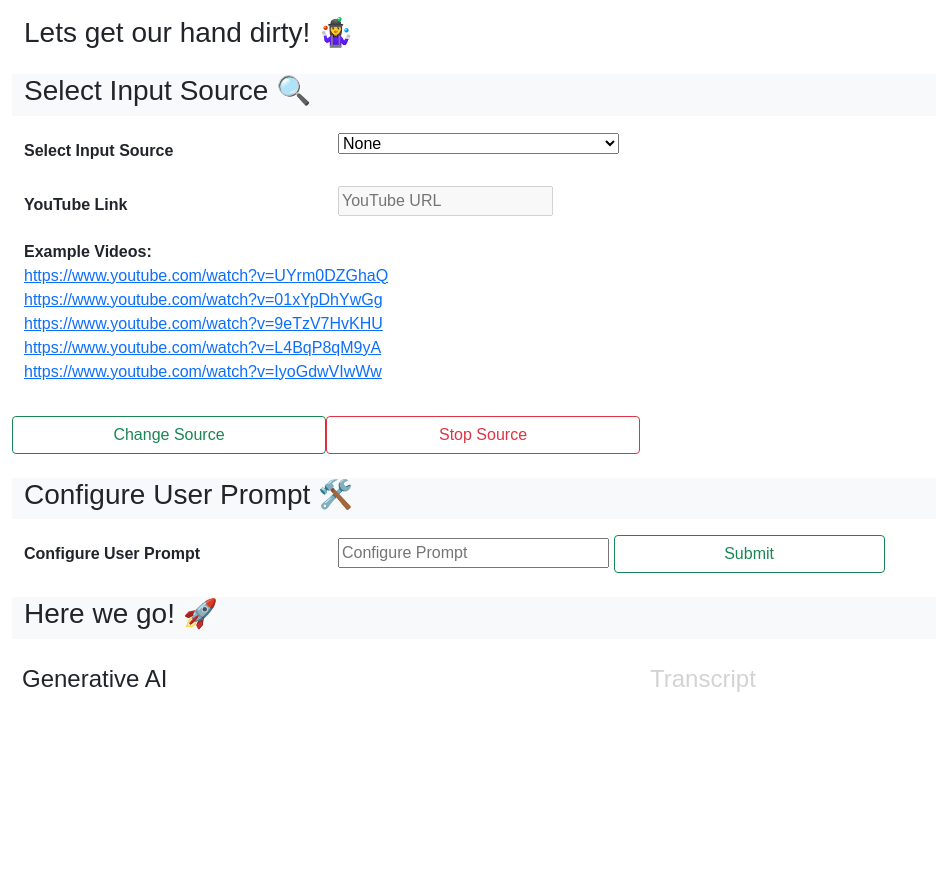
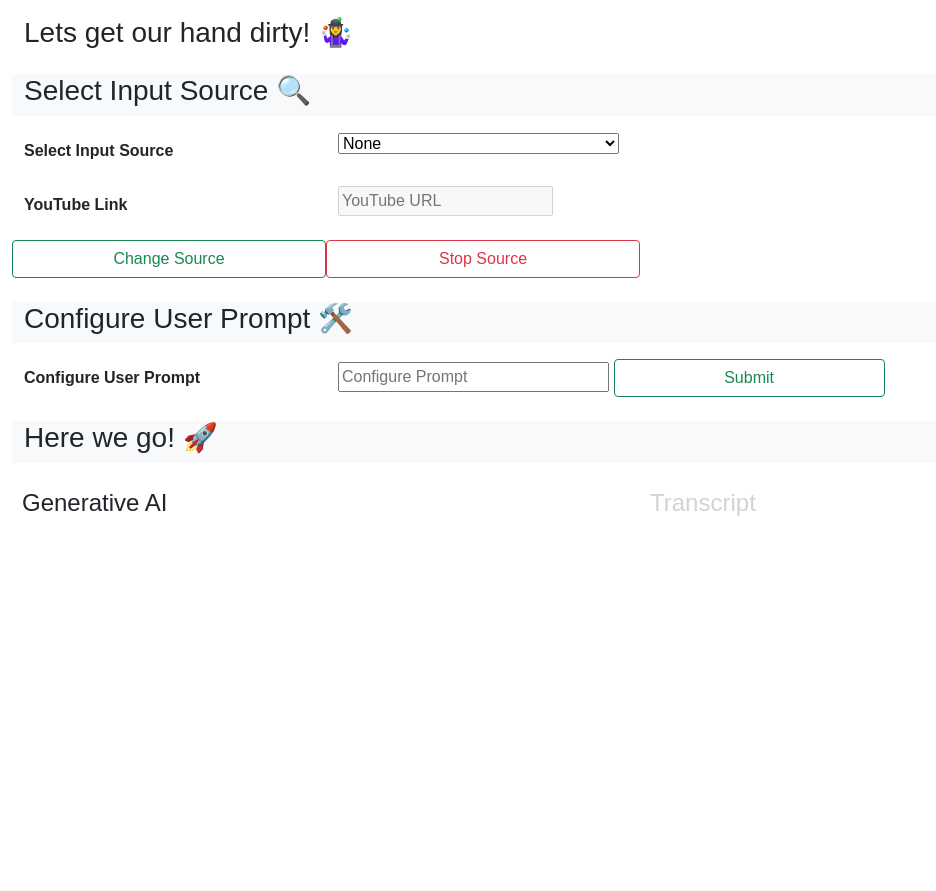
Before and after one commit to natehouk/flow-ai-hackathon-2023, a Django app: page / in a window 1280 px wide. Shown: the part 599-1490 px from the top of the page, without its empty margins (0-936 px from the left). After the commit the page ends 1115 px from the top, so only its background shows below. Run offline with Django 4.2, Linux system fonts and the light colour scheme.

Commit message:
Refactor

```diff
--- a/streaming/templates/stream.html
+++ b/streaming/templates/stream.html
@@ -97,14 +97,6 @@
           </div>
         </div>
         <div class="row mb-3">
-            <p><b>Example Videos:</b><br>
-              <a href="https://www.youtube.com/watch?v=UYrm0DZGhaQ">https://www.youtube.com/watch?v=UYrm0DZGhaQ</a><br>
-              <a href="https://www.youtube.com/watch?v=01xYpDhYwGg">https://www.youtube.com/watch?v=01xYpDhYwGg</a><br>
-              <a href="https://www.youtube.com/watch?v=9eTzV7HvKHU">https://www.youtube.com/watch?v=9eTzV7HvKHU</a><br>
-              <a href="https://www.youtube.com/watch?v=L4BqP8qM9yA">https://www.youtube.com/watch?v=L4BqP8qM9yA</a><br>
-              <a href="https://www.youtube.com/watch?v=IyoGdwVIwWw">https://www.youtube.com/watch?v=IyoGdwVIwWw</a></p>
-        </div>
-        <div class="row mb-3">
           <button id="source" type="button" class="btn btn-outline-success btn-rounded col-sm-3">Change Source</button>
           <button id="sourceStop" type="button" class="btn btn-outline-danger btn-rounded col-sm-3">Stop Source</button>
         <div>
```
